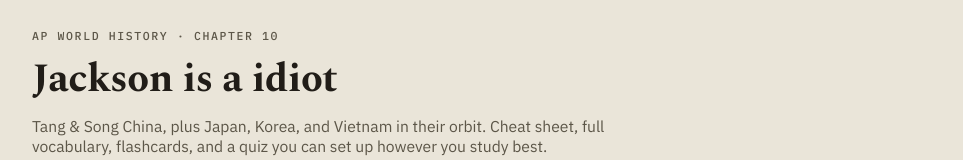
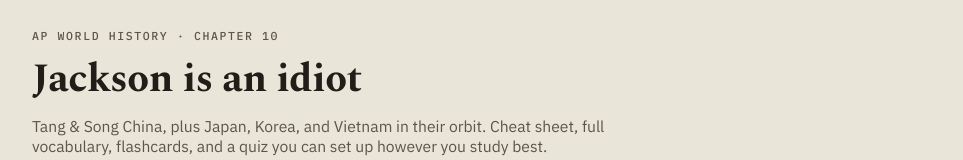
Before and after one commit to dawidp67/apworld, a plain HTML site: page index.html in a window 1280 px wide. Shown: the top 160 px of the page, without its empty margins (158-1121 px from the left). Drawn offline with nearby package versions, Linux system fonts and the light colour scheme.

Commit message:
updated index

```diff
--- a/index.html
+++ b/index.html
@@ -202,7 +202,7 @@
 <div class="page">
   <header>
     <p class="eyebrow">AP World History · Chapter 10</p>
-    <h1>Jackson is a idiot</h1>
+    <h1>Jackson is an idiot</h1>
     <p class="subtitle">Tang &amp; Song China, plus Japan, Korea, and Vietnam in their orbit. Cheat sheet, full vocabulary, flashcards, and a quiz you can set up however you study best.</p>
     <nav class="tabs" role="tablist" aria-label="Study mode">
       <button role="tab" id="tab-sheet" aria-selected="true" aria-controls="panel-sheet">Cheat Sheet</button>
```
